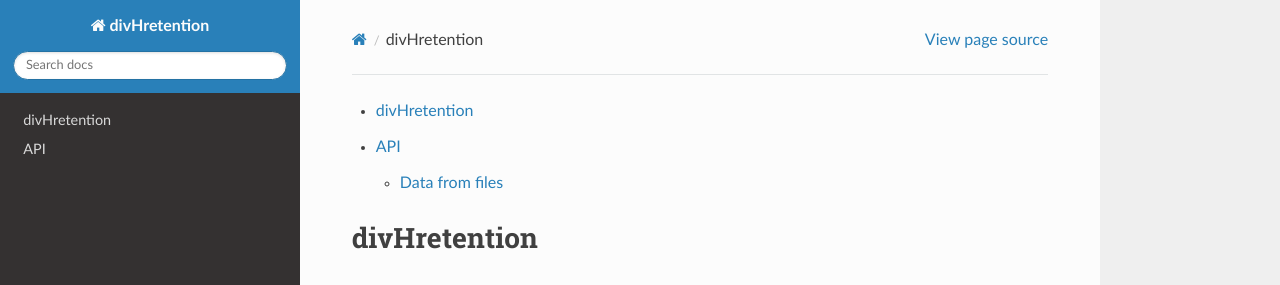
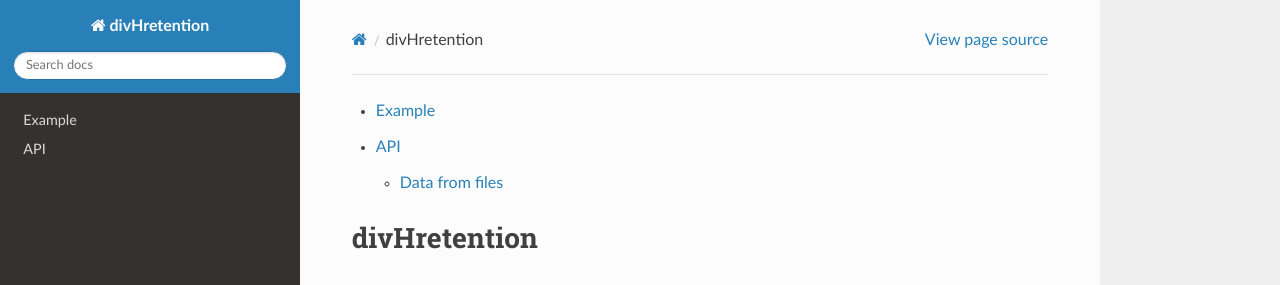
Before and after one commit to IRFM/divHretention, a Sphinx documentation site: the page built from docs/source/index.rst, in a window 1280 px wide and 900 px high. Shown: the top 285 px of the window. Built offline with Sphinx 7.4.7 and the Read the Docs theme 2.0.0, drawn with Linux system fonts in a browser that asks for light colours; pages that are not in the unit, such as notebooks, are missing from menus.

Commit message:
fixed heading

```diff
--- a/docs/source/example_usage.rst
+++ b/docs/source/example_usage.rst
@@ -1,6 +1,5 @@
-divHretention
-=============
-blablabla
+Example
+=======
 
 .. toctree::
     :maxdepth: 2
```
